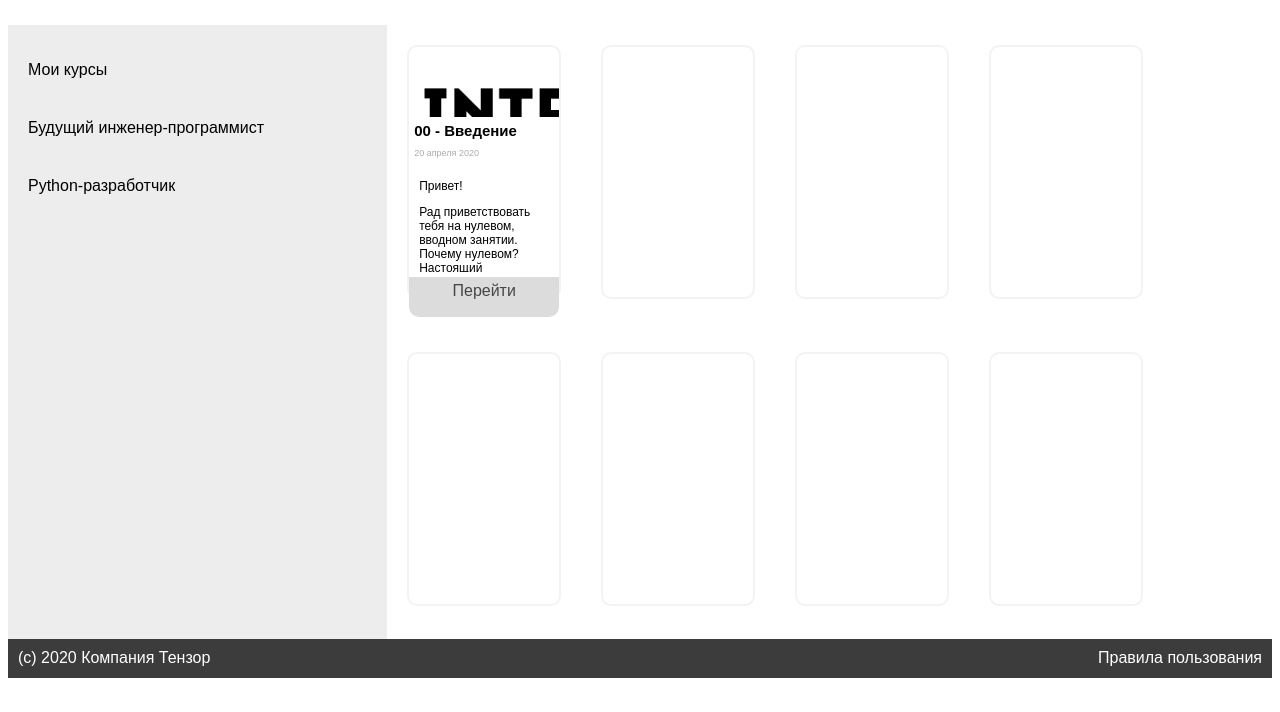
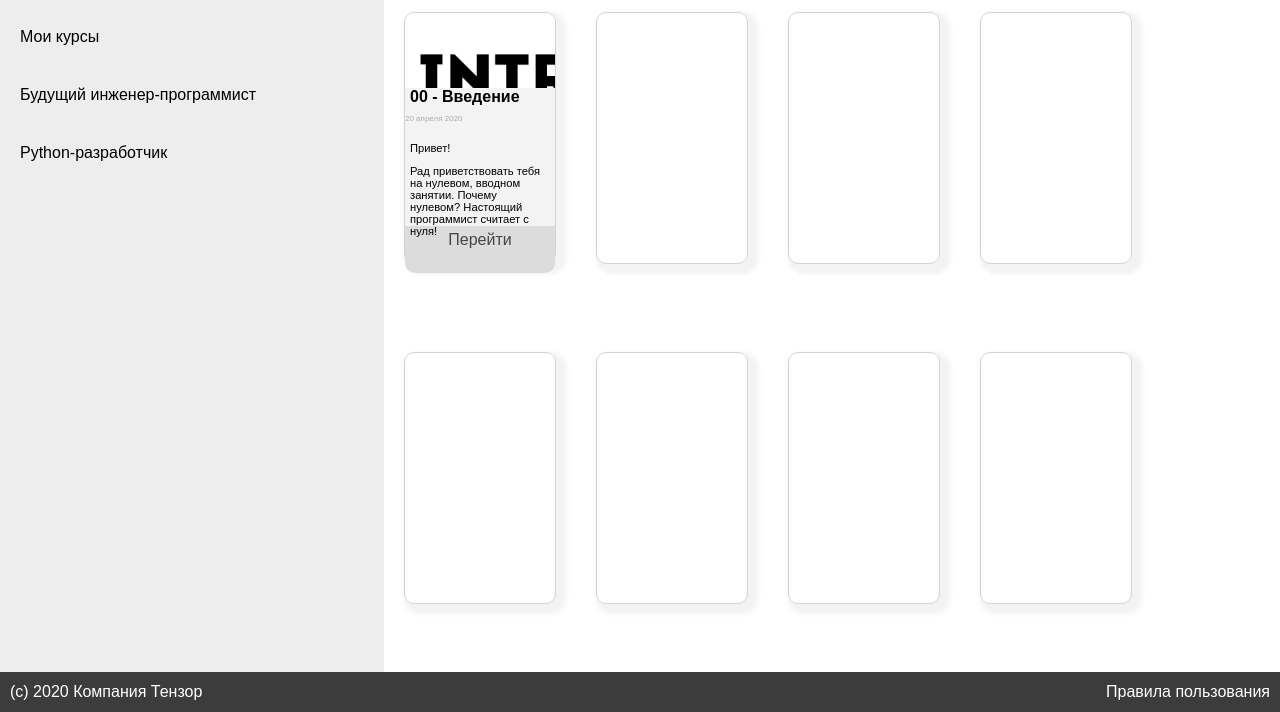
Before and after one commit to akarasenko/tensor-course, a website: page public/index.html in a window 1280 px wide. Shown: the part 88-800 px from the top of the page. Drawn offline with Linux system fonts and the light colour scheme.

Commit message:
task 2 classes fixed

```diff
--- a/public/css/styles.css
+++ b/public/css/styles.css
@@ -2,15 +2,17 @@ body{
     display: flex;
     flex-flow: row wrap;
     font-family: sans-serif;
+    margin: 0px;
+    min-height: 100%;
 }
 
 header{
-    flex: 1 100%;
+    flex: 1 0 100%;
     display: flex;
     flex-flow: row wrap;
     align-content: center;
     background: #37ABFF;
-    height: 10%;
+    height: 10vh;
 }
 
 header > div{
@@ -23,12 +25,12 @@ header > div{
 }
 
 footer{
-    flex: 1 100%;
+    flex: 1 0 100%;
     display: flex;
     flex-flow: row wrap;
     align-content: center;
     background: #3C3C3C;
-    height: 5%;
+    height: 5vh;
 }
 
 footer > div{
@@ -41,15 +43,17 @@ footer > div{
 }
 
 aside{
-    flex: 1 30%;
+    flex: 1 0 30%;
     background: #EDEDED;
+    min-height: 85vh;
 }
 
 main{
-    flex: 3 70%;
+    flex: 1 0 70%;
     display: flex;
     flex-direction: row;
     flex-wrap: wrap;
+    min-height: 85vh;
 }
 
 aside > ul> li {
@@ -67,33 +71,31 @@ ul {
    }
 
 .lecture-card{
-    border: 2px solid #F3F3F3;
+    box-shadow: 5px 5px 5px 5px #F3F3F3;
     margin: 20px;
     flex: none 20%;
     width: 150px;
     height: 250px;
     border-radius: 10px;
+    border: 1px solid #D3D3D3;
 }
 
 .lecture-card__image{
     list-style-type: none;
-    height: 70px;
+    height: 30%;
     border-radius: 10px 10px 0px 0px;
     background-image: url('../images/intro.png');
 }
 
 .lecture-card__description{
     list-style-type: none;
-    height: 150px;
-    margin: 5px;
-    font-size: 12px;
-    overflow: hidden;
-    text-overflow: ellipsis;
+    height: 55%;
+    background: #F3F3F3;
 }
 
 .lecture-card__button{
     list-style-type: none;
-    height: 30px;
+    height: 15%;
     background: #DCDCDC;
     border-radius: 0px 0px 10px 10px;
     color: #464646;
@@ -103,10 +105,27 @@ ul {
 
 .lecture-card__name{
     font-weight: bold;
-    font-size: 125%;
+    font-size: 100%;
+    margin: 5px;
 }
 
 .lecture-card__date{
-    font-size: 75%;
+    font-size: 50%;
     color: #ABABAB;
+    margin: 5px;
 }
+
+.lecture-card__text{
+    font-size: 70%;
+    margin: 5px;
+    overflow: hidden;
+    text-overflow: ellipsis;
+}
+
+@media all and (max-width:800px){
+    main {flex: 1 100%};
+    header {order: 1;}
+    main {order: 2;}
+    aside {order: 3;}
+    footer {order: 4;};
+}
--- a/public/index.html
+++ b/public/index.html
@@ -41,7 +41,7 @@
                <div class="lecture-card__description">
                   <span class = "lecture-card__name">00 - Введение</span>
                   <span class = "lecture-card__date"></p>20 апреля 2020</p></span>
-                  <div class = "lecture-card__description">
+                  <div class = "lecture-card__text">
                      <p>Привет!</p>
                      <p>Рад приветствовать тебя на нулевом, вводном занятии. Почему нулевом? Настоящий программист считает с нуля!</p>
                   </div>
```
